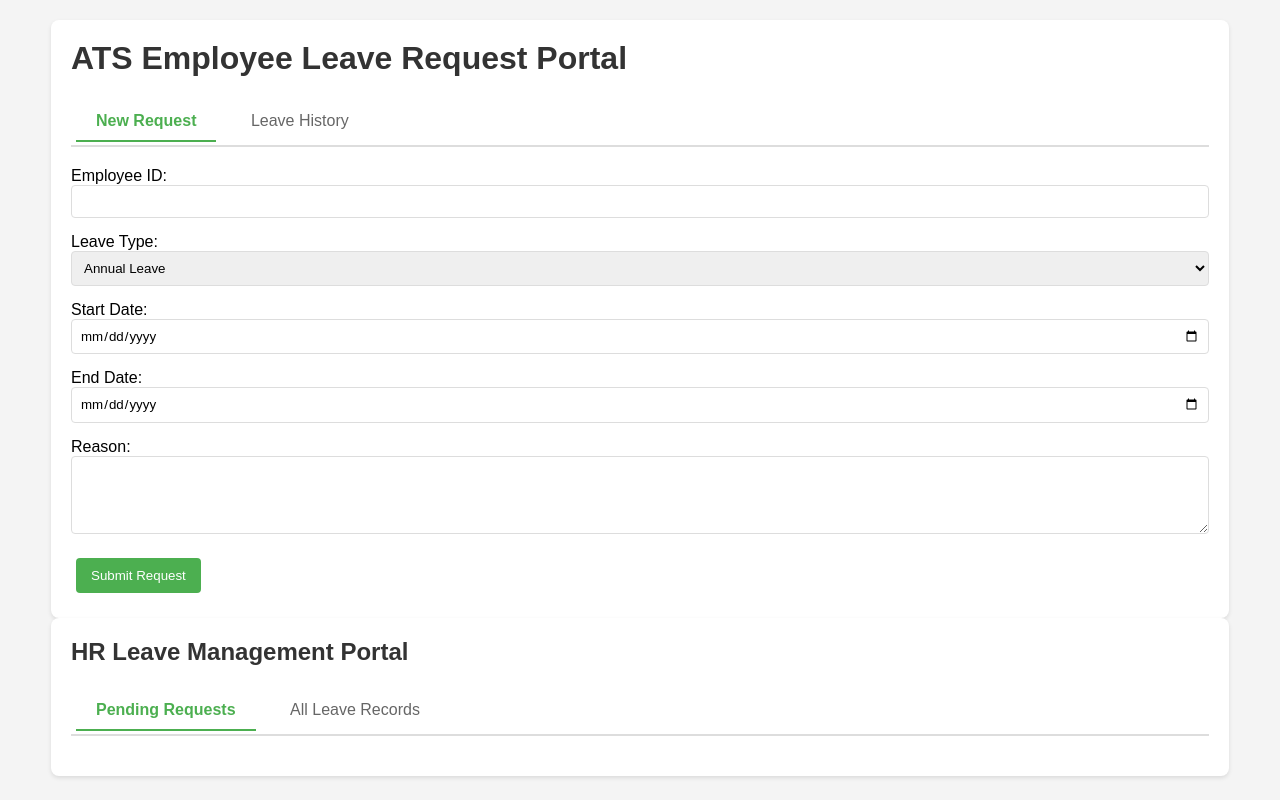
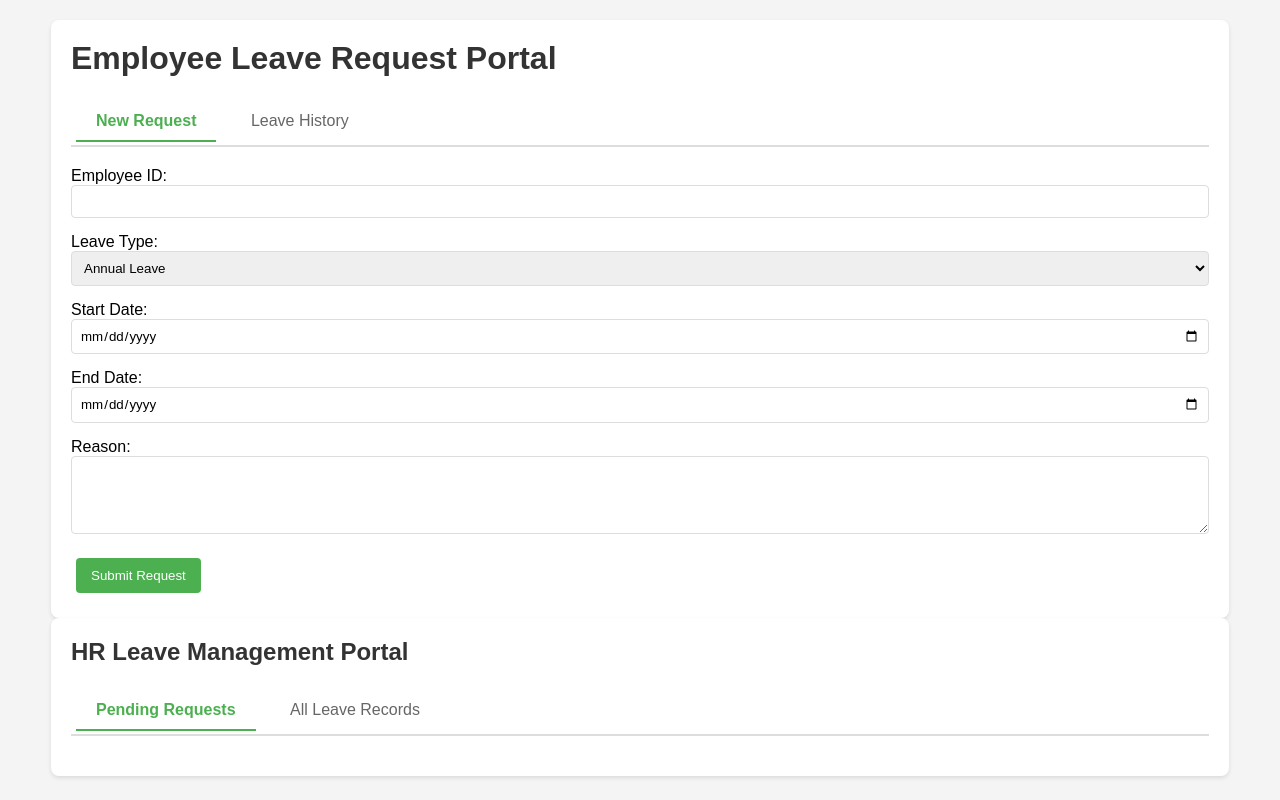
Before and after one commit to Mahithamoyella/employee-leave-code-new, a plain HTML site: page index.html in a window 1280 px wide. Drawn offline with Linux system fonts and the light colour scheme.

Commit message:
Update index.html

```diff
--- a/index.html
+++ b/index.html
@@ -191,7 +191,7 @@
 
     <div class="container">
         <!-- Employee Leave Request Portal Section -->
-        <h1>ATS Employee Leave Request Portal</h1>
+        <h1>Employee Leave Request Portal</h1>
         <div class="tabs">
             <button class="tab-button active" onclick="openTab(event,
 'requestTab')">New Request</button>
```
